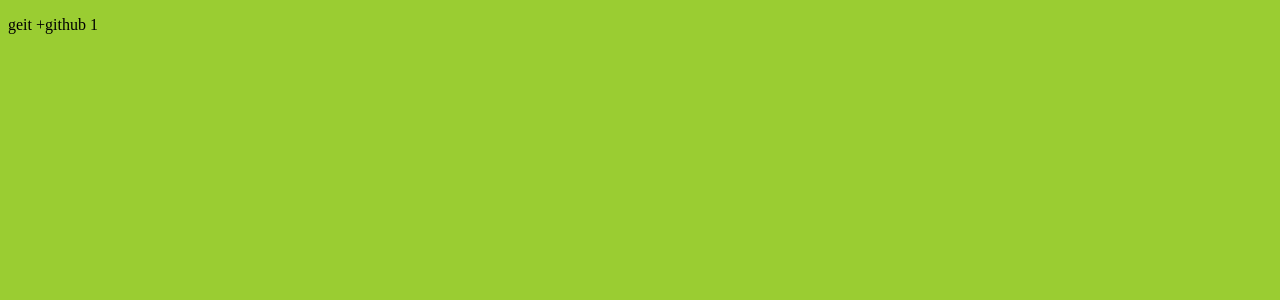
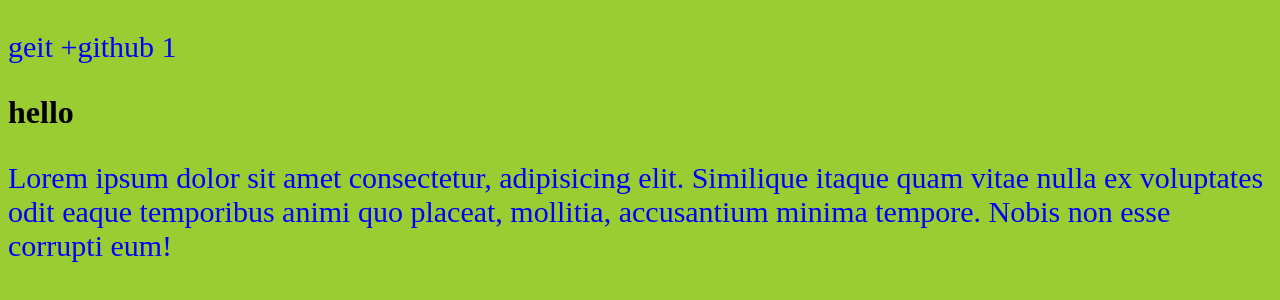
Before and after one commit to Mariia-Boichuk/gittest11, a plain HTML site: page index.html in a window 1280 px wide. Drawn offline with Linux system fonts and the light colour scheme.

Commit message:
наши первые изменения1

```diff
--- a/css/st.css
+++ b/css/st.css
@@ -1,3 +1,8 @@
 body{
     background-color: yellowgreen;
 }
+
+p{
+    color: blue;
+    font-size: 30px;
+}
--- a/index.html
+++ b/index.html
@@ -9,5 +9,8 @@
 </head>
 <body>
     <p>geit +github 1</p>
+    <h1>hello</h1>
+    <p>Lorem ipsum dolor sit amet consectetur, adipisicing elit. Similique itaque quam vitae nulla ex voluptates odit eaque temporibus
+        animi quo placeat, mollitia, accusantium minima tempore. Nobis non esse corrupti eum!</p>
 </body>
 </html>
```
